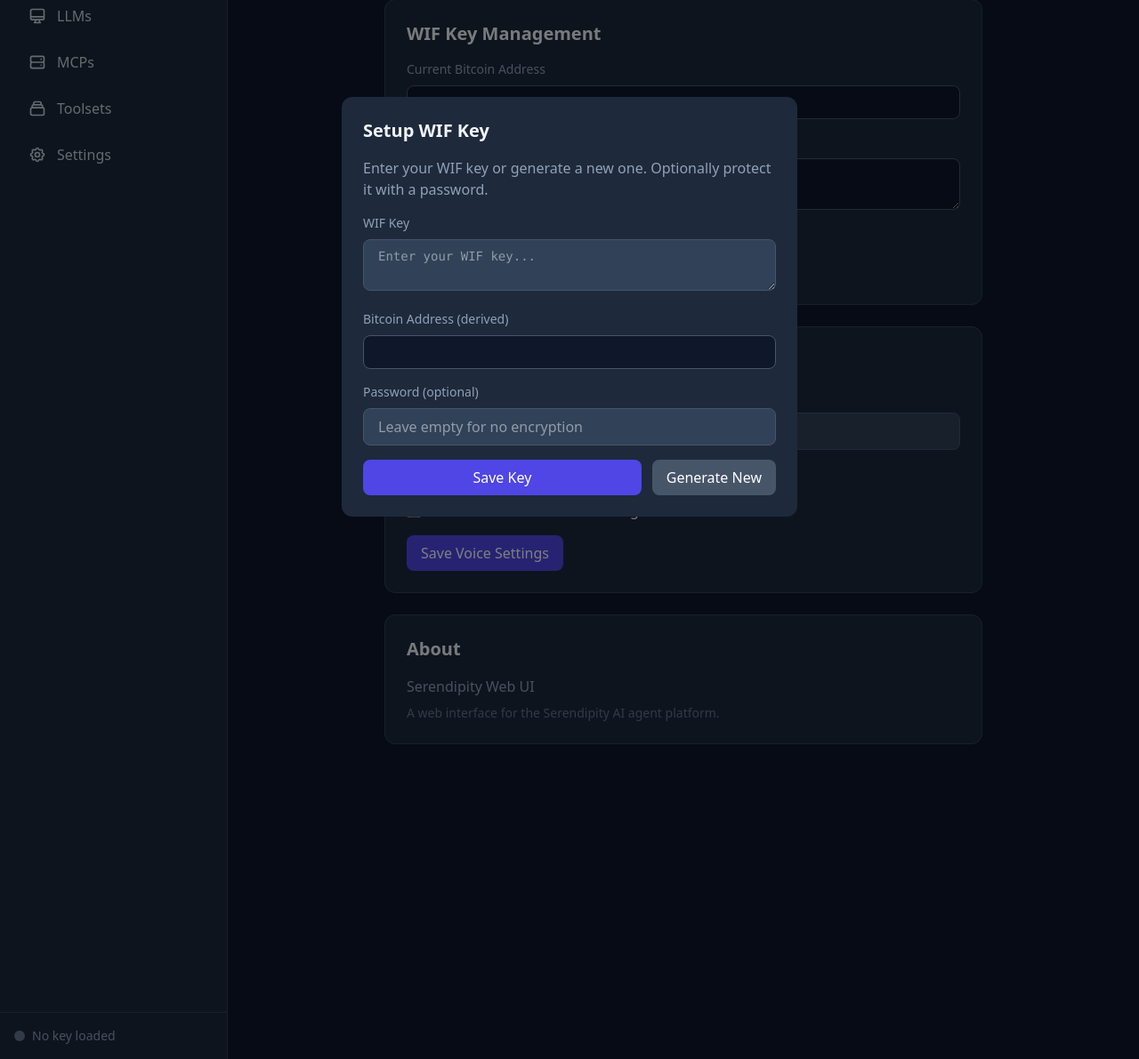
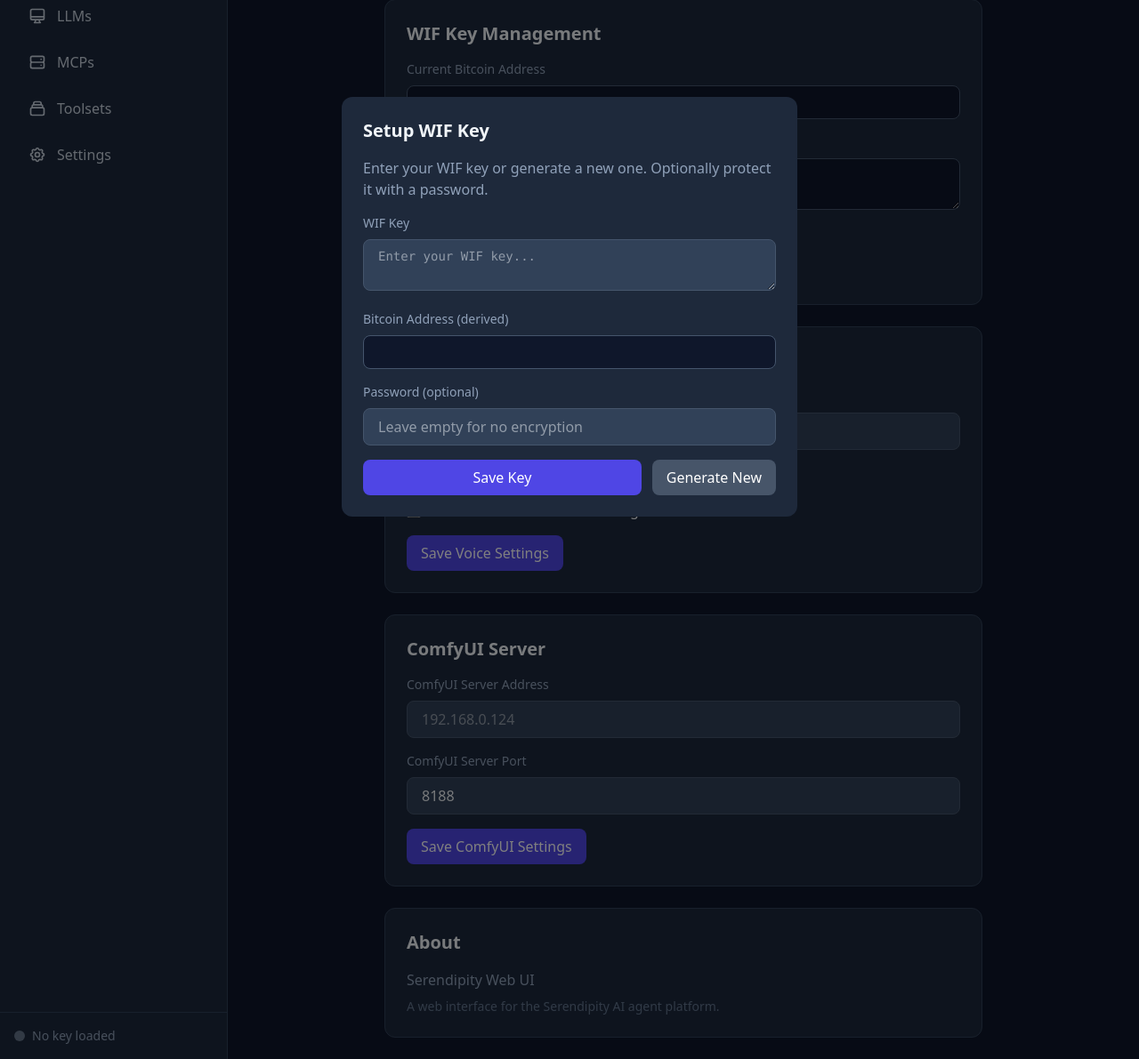
Before and after one commit to ValyrianTech/serendipity-webui, a FastAPI app: page /settings in a window 1280 px wide. Shown: the part 501-1692 px from the top of the page at 89% size. Run offline with FastAPI, Linux system fonts and the light colour scheme; some libraries are stand-ins or nearby versions.

Commit message:
Add ComfyUI Server configuration to Settings page

```diff
--- a/app/templates/settings.html
+++ b/app/templates/settings.html
@@ -89,6 +89,27 @@
             </div>
         </div>
 
+        <!-- ComfyUI Server Configuration -->
+        <div class="bg-slate-800 rounded-xl p-6 mb-6 border border-slate-700">
+            <h2 class="text-xl font-semibold mb-4">ComfyUI Server</h2>
+
+            <div class="space-y-4">
+                <div>
+                    <label class="text-sm text-slate-400 block mb-2">ComfyUI Server Address</label>
+                    <input type="text" id="comfyui-address" placeholder="192.168.0.124"
+                           class="w-full bg-slate-700 border border-slate-600 rounded-lg px-4 py-2">
+                </div>
+
+                <div>
+                    <label class="text-sm text-slate-400 block mb-2">ComfyUI Server Port</label>
+                    <input type="text" id="comfyui-port" placeholder="8188"
+                           class="w-full bg-slate-700 border border-slate-600 rounded-lg px-4 py-2">
+                </div>
+
+                <button onclick="saveComfyUISettings()" class="btn-primary">Save ComfyUI Settings</button>
+            </div>
+        </div>
+
         <!-- About -->
         <div class="bg-slate-800 rounded-xl p-6 border border-slate-700">
             <h2 class="text-xl font-semibold mb-4">About</h2>
@@ -151,6 +172,10 @@
         document.getElementById('openvoice-server').value = localStorage.getItem('serendipity_openvoice_server') || '';
         document.getElementById('auto-play').checked = localStorage.getItem('serendipity_auto_play') === 'true';
         document.getElementById('auto-send').checked = localStorage.getItem('serendipity_auto_send') === 'true';
+
+        // ComfyUI settings
+        document.getElementById('comfyui-address').value = localStorage.getItem('serendipity_comfyui_address') || '';
+        document.getElementById('comfyui-port').value = localStorage.getItem('serendipity_comfyui_port') || '8188';
     }
 
     function updateWifDisplay() {
@@ -183,6 +208,12 @@
         localStorage.setItem('serendipity_auto_play', document.getElementById('auto-play').checked);
         localStorage.setItem('serendipity_auto_send', document.getElementById('auto-send').checked);
         showToast('Voice settings saved', 'success');
+    };
+
+    window.saveComfyUISettings = function() {
+        localStorage.setItem('serendipity_comfyui_address', document.getElementById('comfyui-address').value);
+        localStorage.setItem('serendipity_comfyui_port', document.getElementById('comfyui-port').value);
+        showToast('ComfyUI settings saved', 'success');
     };
 
     window.showChangeWifModal = function() {
```
